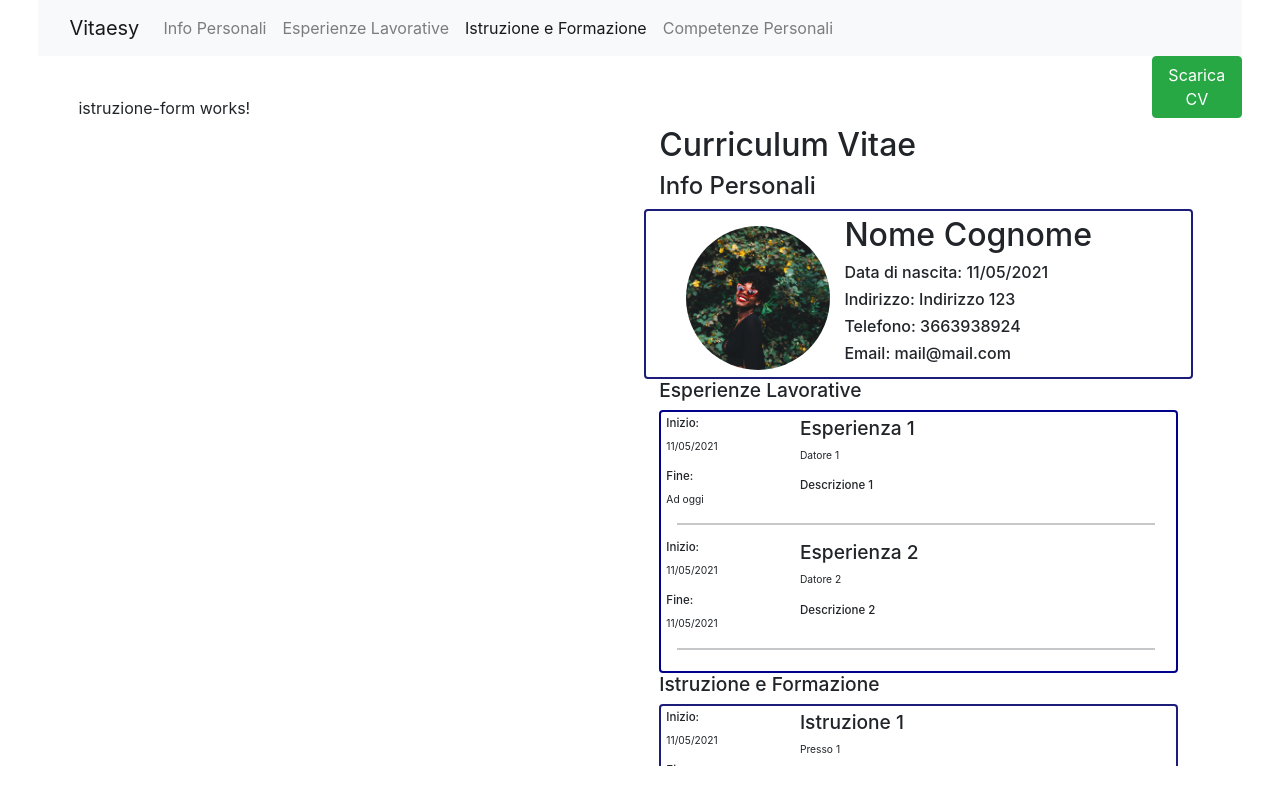
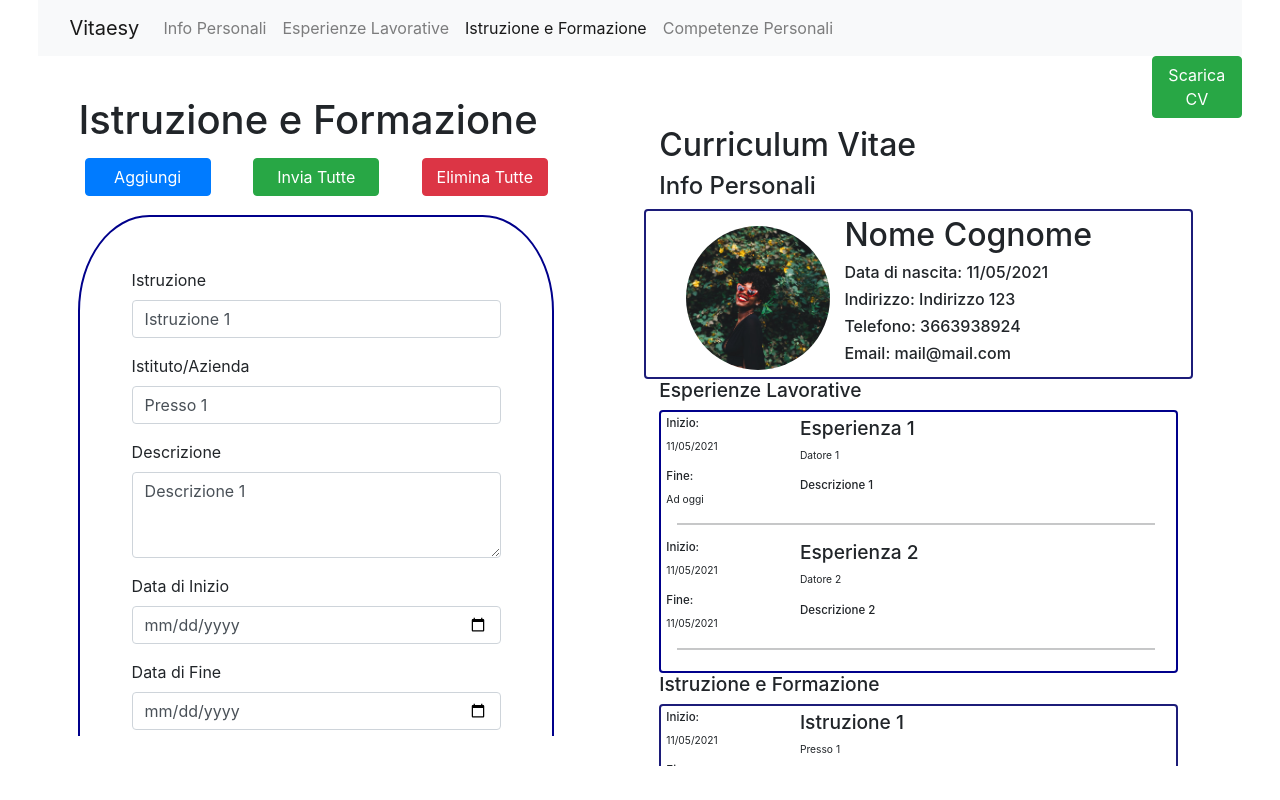
Before and after one commit to MaxNaitor/Vitaesy, an Angular app: page /riempimento/istruzione in a window 1280 px wide. Built offline with nearby package versions, Linux system fonts and the light colour scheme.

Commit message:
completato form istruzione e formazione

```diff
--- a/src/app/forms/esperienze-form/esperienze.service.ts
+++ b/src/app/forms/esperienze-form/esperienze.service.ts
@@ -24,21 +24,17 @@ export class EsperienzeService {
     },
   ]
 
-  // submitEsperienze = new Subject<EsperienzaLavorativa[]>()
-  // eliminaEsperienze = new Subject<number>()
   aggiornaEsperienze = new Subject<EsperienzaLavorativa[]>()
 
   constructor() { }
 
   inviaEsperienze(esperienze: EsperienzaLavorativa[]) {
     this.esperienze = esperienze
-    // this.submitEsperienze.next(esperienze)
     this.aggiornaEsperienze.next(this.esperienze)
   }
 
   eliminaEsperienza(id: number) {
     this.esperienze.splice(id,1)
-    // this.eliminaEsperienze.next(id)
     this.aggiornaEsperienze.next(this.esperienze)
   }
 }
--- a/src/app/forms/istruzione-form/istruzione-form.component.css
+++ b/src/app/forms/istruzione-form/istruzione-form.component.css
@@ -0,0 +1,43 @@
+
+.f-group {
+    margin-top: 1vh;
+    margin-bottom: 2vh;
+    border: 2px solid darkblue;
+    padding: 4vw;
+    border-radius: 15%;
+}
+
+.col-md-11 {
+    height: 80vh;
+    overflow-y: auto;
+}
+
+.col-md-4 {
+    display: grid;
+    grid-template-columns: 0.5vw auto 0.5vw;
+    grid-template-rows: 0.5vw auto 0.5vw;
+    height: 1vh;
+}
+
+.centered {
+    grid-column: 2;
+    grid-row: 2;
+}
+
+input.ng-invalid.ng-touched {
+    border: 1px solid red;
+}
+textarea.ng-invalid.ng-touched {
+    border: 1px solid red;
+}
+
+.sticky {
+    position: sticky;
+    top: 0;
+    z-index: 1;
+}
+
+.destra {
+    color: red;
+    margin-left: 2vw;
+}
--- a/src/app/forms/istruzione-form/istruzione-form.component.html
+++ b/src/app/forms/istruzione-form/istruzione-form.component.html
@@ -1 +1,84 @@
-<p>istruzione-form works!</p>
+<div class="row">
+    <div class="col-md-11">
+        <h1>Istruzione e Formazione</h1>
+        <form [formGroup]="istruzioniForm" (ngSubmit)="onSubmit()">
+            <div class="pulsantiera row sticky bg-white" style="height: 4.3vw;">
+                <div class="col-md-4">
+                    <button class="btn btn-primary centered" type="button"
+                        (click)="aggiungiIstruzione(null,null,null,null,null)">Aggiungi</button>
+                </div>
+                <div class="col-md-4" *ngIf="getIstruzioni().length > 1">
+                    <button class="btn btn-success centered" type="submit">Invia Tutte</button>
+                </div>
+                <div class="col-md-4" *ngIf="getIstruzioni().length > 1">
+                    <button class="btn btn-danger centered" type="button" (click)="eliminaTutte()">Elimina
+                        Tutte</button>
+                </div>
+            </div>
+            <div formArrayName="istruzioni">
+                <div *ngFor="let esperienza of getIstruzioni(); let i = index" [formGroupName]="i" class="f-group">
+                    <div class="form-group">
+                        <label for="titolo">Istruzione
+                            <span class="help-block destra"
+                                *ngIf="getIstruzioni()[i].get('titolo').invalid && getIstruzioni()[i].get('titolo').touched">
+                                Inserisci la tua istruzione!
+                            </span>
+                        </label>
+                        <input type="text" class="form-control" formControlName="titolo">
+                    </div>
+                    <div class="form-group">
+                        <label for="presso">Istituto/Azienda
+                            <span class="help-block destra"
+                                *ngIf="getIstruzioni()[i].get('presso').invalid && getIstruzioni()[i].get('presso').touched">
+                                Inserisci il datore di lavoro!
+                            </span>
+                        </label>
+                        <input type="text" class="form-control" formControlName="presso">
+                    </div>
+                    <div class="form-group">
+                        <label for="desc">Descrizione
+                            <span class="help-block destra"
+                                *ngIf="getIstruzioni()[i].get('descrizione').invalid && getIstruzioni()[i].get('descrizione').touched">
+                                Inserisci una descrizione!
+                            </span>
+                        </label>
+                        <textarea class="form-control" rows="3" formControlName="descrizione"></textarea>
+                    </div>
+                    <div class="form-group">
+                        <label for="dataIn">Data di Inizio
+                            <span class="help-block destra"
+                                *ngIf="getIstruzioni()[i].get('dataInizio').invalid && getIstruzioni()[i].get('dataInizio').touched">
+                                Inserisci quando hai iniziato!
+                            </span>
+                        </label>
+                        <input type="date" class="form-control" formControlName="dataInizio">
+                    </div>
+                    <div class="form-group">
+                        <label for="dataFin">Data di Fine</label>
+                        <input type="date" class="form-control" formControlName="dataFine"
+                            (change)="onDataFineChange(i)">
+                    </div>
+                    <div class="form-group form-check">
+                        <label>Lavoro/Studio ancora qui</label>
+                        <input type="checkbox" (click)="adOggi(i)" class="form-check-input" style="margin-left: 0.5vw;"
+                            [checked]="adOggiCheck[i]">
+                    </div>
+                    <div class="row no-gutters">
+                        <div class="col-md-4">
+                            <button class="btn btn-success centered" type="submit"
+                                [disabled]="getIstruzioni()[i].invalid" (click)="inviaSingola(i)">Invia</button>
+                        </div>
+                        <div class="col-md-4">
+                            <button class="btn btn-secondary centered" type="button"
+                                (click)="resettaForm(i)">Svuota</button>
+                        </div>
+                        <div class="col-md-4">
+                            <button class="btn btn-danger centered" type="button"
+                                (click)="eliminaIstruzione(i)">Elimina</button>
+                        </div>
+                    </div>
+                </div>
+            </div>
+        </form>
+    </div>
+</div>
--- a/src/app/forms/istruzione-form/istruzione-form.component.ts
+++ b/src/app/forms/istruzione-form/istruzione-form.component.ts
@@ -1,4 +1,7 @@
 import { Component, OnInit } from '@angular/core';
+import { FormArray, FormControl, FormGroup, Validators } from '@angular/forms';
+import { Istruzione } from 'src/app/template/istruzione/istruzione.model';
+import { IstruzioneService } from './istruzione.service';
 
 @Component({
   selector: 'app-istruzione-form',
@@ -7,9 +10,84 @@ import { Component, OnInit } from '@angular/core';
 })
 export class IstruzioneFormComponent implements OnInit {
 
-  constructor() { }
+  istruzioniForm: FormGroup = new FormGroup({
+    'istruzioni': new FormArray([])
+  })
+
+  adOggiCheck: boolean[] = [];
+
+  constructor(private istruzioniService: IstruzioneService) { }
 
   ngOnInit(): void {
+    for (let ist of this.istruzioniService.istruzioni) {
+      this.aggiungiIstruzione(ist.titolo, ist.presso, ist.descrizione, ist.dataInizio, ist.dataFine)
+    }
+    console.log(this.istruzioniForm)
+  }
+
+
+  aggiungiIstruzione(titolo: string, presso: string, descrizione: string, dataInizio: Date, dataFine: Date | string) {
+    (<FormArray>this.istruzioniForm.get('istruzioni')).push(new FormGroup({
+      'titolo': new FormControl(titolo, Validators.required),
+      'presso': new FormControl(presso, Validators.required),
+      'descrizione': new FormControl(descrizione, Validators.required),
+      'dataInizio': new FormControl(dataInizio, Validators.required),
+      'dataFine': new FormControl(dataFine)
+    }))
+    this.adOggiCheck.push(false)
+  }
+
+  eliminaIstruzione(id: number) {
+    (<FormArray>this.istruzioniForm.get('istruzioni')).removeAt(id);
+    this.istruzioniService.eliminaIstruzione(id);
+  }
+
+  eliminaTutte() {
+    for (let i = this.getIstruzioni().length - 1; i >= 0; i--) {
+      this.istruzioniService.eliminaIstruzione(i);
+    }
+    (<FormArray>this.istruzioniForm.get('istruzioni')).clear()
+  }
+
+  resettaForm(id: number) {
+    (<FormArray>this.istruzioniForm.get('istruzioni')).controls[id].reset()
+  }
+
+  getIstruzioni() {
+    return (<FormArray>this.istruzioniForm.get('istruzioni')).controls
+  }
+
+  adOggi(id: number) {
+    this.adOggiCheck[id] = !this.adOggiCheck[id];
+    this.getIstruzioni()[id].get('dataFine').reset()
+  }
+
+  onDataFineChange(id: number) {
+    this.adOggiCheck[id] = false;
+  }
+
+  onSubmit() {
+    let validForms = new FormArray([]);
+    for (let control of this.getIstruzioni()) {
+      if (control.valid) {
+        validForms.push(control)
+      }
+    }
+    if (validForms.length === 0) {
+      alert('Impossibile inviare!\n' +
+        'Hai compilato tutti i campi? ')
+    }
+    let istruzioni: Istruzione[] = (<FormArray>validForms).value;
+    for (let ist of istruzioni) {
+      if (ist.dataFine == null) {
+        ist.dataFine = 'Ad oggi'
+      }
+    }
+    this.istruzioniService.inviaIstruzioni(istruzioni)
+  }
+
+  inviaSingola(id: number) {
+    this.istruzioniService.inviaIstruzioni([this.getIstruzioni()[id].value])
   }
 
 }
--- /dev/null
+++ b/src/app/forms/istruzione-form/istruzione.service.ts
@@ -0,0 +1,40 @@
+import { Injectable } from '@angular/core';
+import { Subject } from 'rxjs';
+import { Istruzione } from 'src/app/template/istruzione/istruzione.model';
+
+@Injectable({
+  providedIn: 'root'
+})
+export class IstruzioneService {
+
+  istruzioni: Istruzione[] = [
+    {
+      dataInizio: new Date(),
+      dataFine: 'Ad oggi',
+      titolo: 'Istruzione 1',
+      presso: 'Presso 1',
+      descrizione: 'Descrizione 1'
+    },
+    {
+      dataInizio: new Date(),
+      dataFine: new Date(),
+      titolo: 'Istruzione 2',
+      presso: 'Presso 2',
+      descrizione: 'Descrizione 2'
+    },
+  ]
+
+  aggiornaIstruzione = new Subject<Istruzione[]>()
+
+  constructor() { }
+
+  inviaIstruzioni(istruzioni: Istruzione[]) {
+    this.istruzioni = istruzioni
+    this.aggiornaIstruzione.next(this.istruzioni)
+  }
+
+  eliminaIstruzione(id: number) {
+    this.istruzioni.splice(id, 1)
+    this.aggiornaIstruzione.next(this.istruzioni)
+  }
+}
--- a/src/app/template/istruzione/istruzione.component.html
+++ b/src/app/template/istruzione/istruzione.component.html
@@ -1,18 +1,20 @@
+<div *ngIf="istruzione.length > 0">
 <h4>Istruzione e Formazione</h4>
 <div class="componente rounded">
-    <div class="row" *ngFor="let esp of esperienze; let i = index">
+    <div class="row" *ngFor="let ist of istruzione; let i = index">
         <div class="col-md-3">
             <h5>Inizio: </h5>
-            <p>{{esp.dataInizio | date: "dd/MM/yyyy"}}</p>
+            <p>{{ist.dataInizio | date: "dd/MM/yyyy"}}</p>
             <h5>Fine:</h5>
-            <p *ngIf="!isAttuale(i)">{{esp.dataFine | date: "dd/MM/yyyy"}}</p>
-            <p *ngIf="isAttuale(i)">{{esp.dataFine}}</p>
+            <p *ngIf="!isAttuale(i)">{{ist.dataFine | date: "dd/MM/yyyy"}}</p>
+            <p *ngIf="isAttuale(i)">{{ist.dataFine}}</p>
         </div>
         <div class="col-md-8">
-            <h4>{{esp.titolo}}</h4>
-            <p>{{esp.presso}}</p>
-            <h5>{{esp.descrizione}}</h5>
+            <h4>{{ist.titolo}}</h4>
+            <p>{{ist.presso}}</p>
+            <h5>{{ist.descrizione}}</h5>
         </div>
         <hr style="width: 35.5vw; margin-left: 2vw;">
     </div>
 </div>
+</div>
```
Also changed, not shown: src/app/template/esperienze-lavorative/esperienze-lavorative.component.ts (+0 -23 lines), src/app/template/istruzione/istruzione.component.ts (+9 -18 lines), 1 other file (tests, documents, lock files or other folders).
